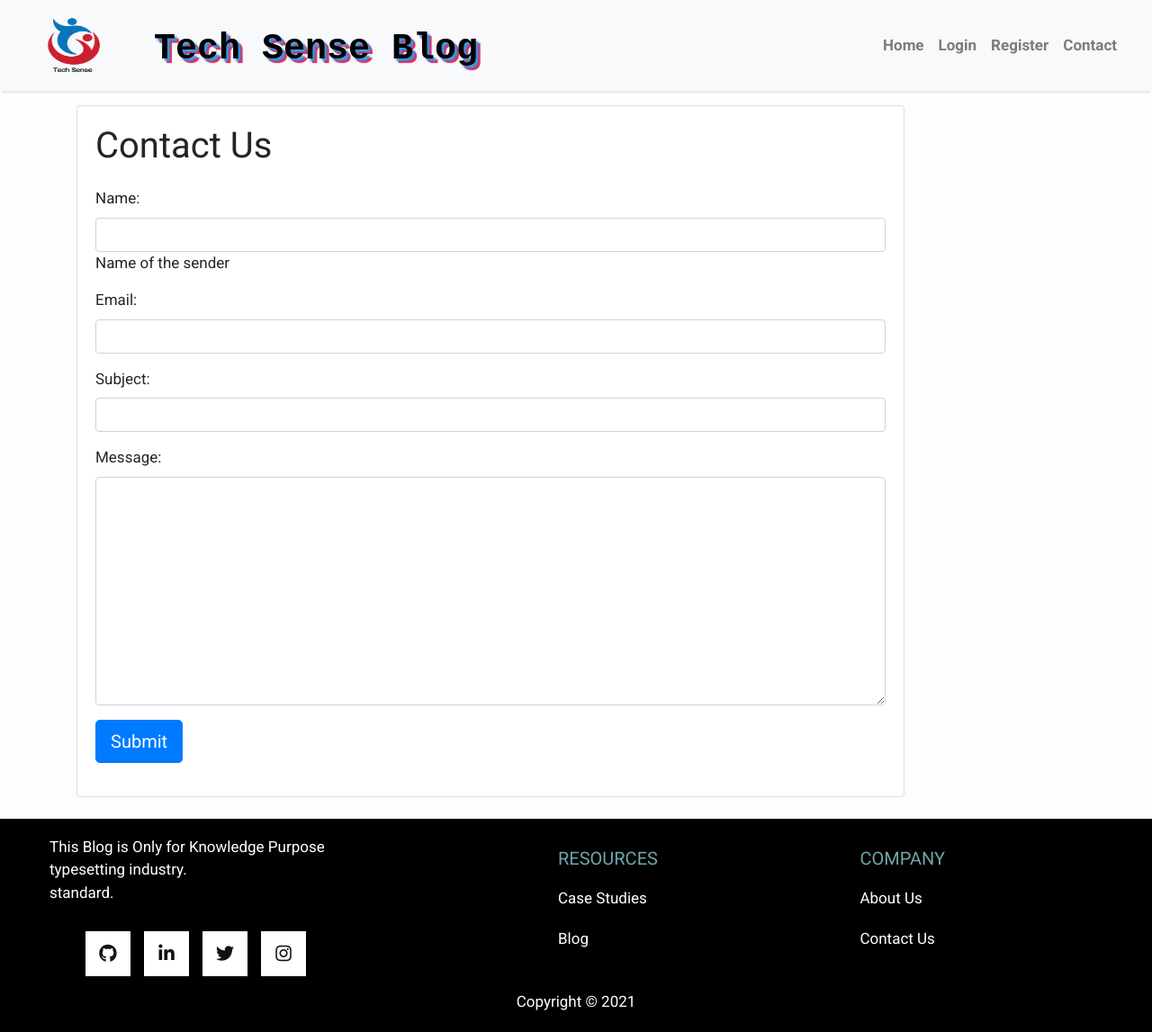
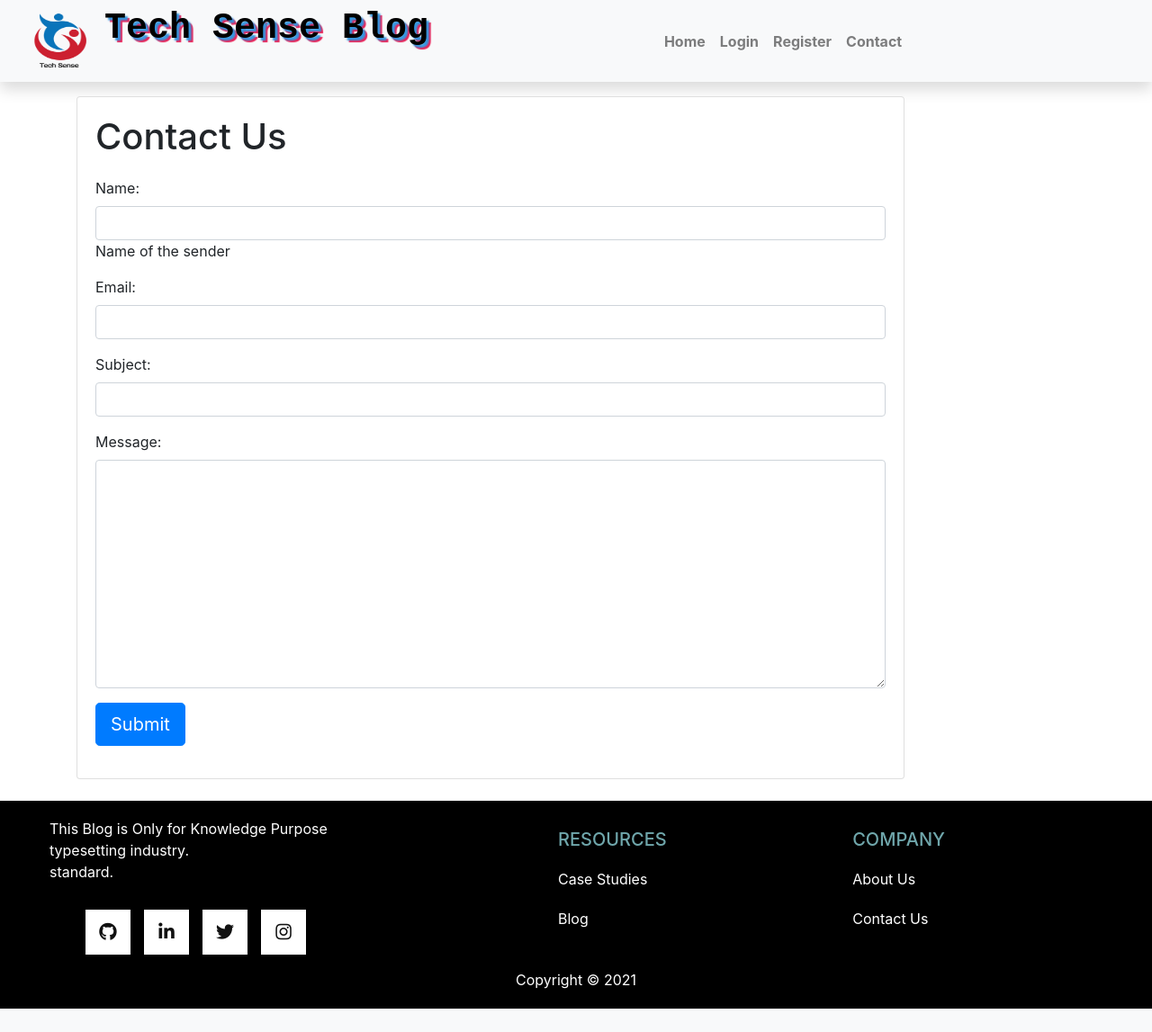
Before and after one commit to Gokul-R-13/Tech-Sense-Blog-Django, a Django app: page /contact/ in a window 1280 px wide. Shown: the whole page at 90% size. After the commit the page ends 1121 px from the top, so only its background shows below. Run offline with Django 3.2, Linux system fonts and the light colour scheme; parts of the project's set-up code (start-up, migrations or seed data) failed here and were passed over; some libraries are stand-ins or nearby versions.

Commit message:
After Navbar edit and deleted unused img

```diff
--- /dev/null
+++ b/blog/static/homepage.css
@@ -0,0 +1,106 @@
+.header img {
+    float: left;
+    width: 100px;
+    height: 75px;
+}
+
+.header h1 {
+    color:black;
+    text-shadow: 3px 3px 2px #3398E1,5px 5px 1px  #EE1D52;
+    font-family:Courier New;
+}
+
+body {
+    font-family: "Roboto";
+    font-size: 15px;
+    background-color: #fdfdfd;
+}
+.shadow {
+    box-shadow: 0 4px 2px -2px rgba(0, 0, 0, 0.1);
+}
+.btn-danger {
+    color: #fff;
+    background-color: #f00000;
+    border-color: #dc281e;
+}
+.masthead {
+    background: #3398E1;
+    height: auto;
+    padding-bottom: 15px;
+    box-shadow: 0 16px 48px #E3E7EB;
+    padding-top: 10px;
+}
+
+
+footer {
+position: static;
+width:100%;
+padding: 25px 25px;
+background-color: black;
+background-image: linear-gradient(rgba(0, 0, 0, 0.3));
+background-size: cover;
+background-position: center;
+background-repeat: no-repeat;
+}
+
+footer .container {
+display: flex; align-items: center;
+color: #fff;
+max-width: 1440px;
+margin: 0 auto;
+}
+
+.col-left {
+flex: 1;
+margin-right: 25px;
+}
+
+.col-left p { margin: 15px 0 30px; }
+
+.social-media-list { display: flex; }
+
+.social-media-list li {
+width: 50px; height: 50px;
+display: grid; place-items: center;
+transition: all 0.3s;
+background-color: #fff;
+cursor: pointer;
+}
+
+.social-media-list li:not(:last-child) {
+margin-right: 15px;
+}
+
+.social-media-list li:hover { background-color: #111; }
+
+.social-media-list a {
+    text-decoration: none;
+    color: #111;
+    font-size: 20px;
+}
+
+.social-media-list li:hover a { color: #fff; }
+
+.col-right {
+flex: 1;
+display: flex; justify-content: space-between;
+}
+
+.links-container { list-style: none; }
+
+
+.links-container h4 {
+color: #6fa6ab;
+text-transform: uppercase;
+font-size: 20px;
+}
+
+.links-container li { margin-top: 20px; }
+
+.links-container a {
+color: #fff;
+text-decoration: none;
+transition: all 0.3s;
+}
+
+.links-container li:hover a { color: #6fa6ab; }
--- a/blog/templates/base.html
+++ b/blog/templates/base.html
@@ -2,183 +2,106 @@
 <html>
 
 <head>
-    <title>TechSense Blog</title>
+    <title>Tech Sense Blog</title>
+
+    <link rel="icon" type="image/x-icon" href="{%  static 't_s-removebg-preview.png' %}">
+    <link rel="stylesheet" type="text/css" href="{% static 'homepage.css' %}">
+
+    <!-- Required meta tags -->
     <meta charset="utf-8">
-    <link rel="icon" type="image/x-icon" href="{%  static 't_s-removebg-preview.png' %}">
-    <link href="https://fonts.googleapis.com/css?family=Roboto:400,700" rel="stylesheet">
-    <meta name="google" content="notranslate" />
-    <meta name="viewport" content="width=device-width, initial-scale=1" />
+    <meta name="viewport" content="width=device-width, initial-scale=1, shrink-to-fit=no">
+
+    <!-- Bootstrap CSS -->
+    <link rel="stylesheet" href="https://stackpath.bootstrapcdn.com/bootstrap/4.4.1/css/bootstrap.min.css" integrity="sha384-Vkoo8x4CGsO3+Hhxv8T/Q5PaXtkKtu6ug5TOeNV6gBiFeWPGFN9MuhOf23Q9Ifjh" crossorigin="anonymous">
     <link rel="stylesheet" href="https://maxcdn.bootstrapcdn.com/bootstrap/4.0.0/css/bootstrap.min.css" integrity="sha384-Gn5384xqQ1aoWXA+058RXPxPg6fy4IWvTNh0E263XmFcJlSAwiGgFAW/dAiS6JXm" crossorigin="anonymous" />
     <link rel="stylesheet" href="https://cdnjs.cloudflare.com/ajax/libs/font-awesome/5.15.2/css/all.min.css" integrity="sha512-HK5fgLBL+xu6dm/Ii3z4xhlSUyZgTT9tuc/hSrtw6uzJOvgRr2a9jyxxT1ely+B+xFAmJKVSTbpM/CuL7qxO8w==" crossorigin="anonymous" />
-    <link rel="stylesheet" href="https://maxcdn.bootstrapcdn.com/font-awesome/4.5.0/css/font-awesome.min.css">
-    <link href="https://fonts.googleapis.com/css?family=Merriweather:400,900,900i" rel="stylesheet">
-    <script src="//ajax.googleapis.com/ajax/libs/jquery/1.4.2/jquery.min.js" type="text/javascript"></script>
 
-<style>
-    .header img {
-            float: left;
-            width: 100px;
-            height: 75px;
-        }
+    <script src="https://code.jquery.com/jquery-3.5.1.slim.min.js" integrity="sha384-DfXdz2htPH0lsSSs5nCTpuj/zy4C+OGpamoFVy38MVBnE+IbbVYUew+OrCXaRkfj" crossorigin="anonymous"></script>
+    <script src="https://cdn.jsdelivr.net/npm/popper.js@1.16.0/dist/umd/popper.min.js" integrity="sha384-Q6E9RHvbIyZFJoft+2mJbHaEWldlvI9IOYy5n3zV9zzTtmI3UksdQRVvoxMfooAo" crossorigin="anonymous"></script>
+    <script src="https://stackpath.bootstrapcdn.com/bootstrap/4.5.0/js/bootstrap.min.js" integrity="sha384-OgVRvuATP1z7JjHLkuOU7Xw704+h835Lr+6QL9UvYjZE3Ipu6Tp75j7Bh/kR0JKI" crossorigin="anonymous"></script>
 
-    .header h1 {
-        color:black;
-        text-shadow: 3px 3px 2px #3398E1,5px 5px 1px  #EE1D52;
-        font-family:Courier New;
-            position: relative;
-            top: 18px;
-            left: 40px;
-        }
-
-    body {
-        font-family: "Roboto", sans-serif;
-        font-size: 17px;
-        background-color: #fdfdfd;
-    }
-    .shadow {
-        box-shadow: 0 4px 2px -2px rgba(0, 0, 0, 0.1);
-    }
-    .btn-danger {
-        color: #fff;
-        background-color: #f00000;
-        border-color: #dc281e;
-    }
-    .masthead {
-        background: #3398E1;
-        height: auto;
-        padding-bottom: 15px;
-        box-shadow: 0 16px 48px #E3E7EB;
-        padding-top: 10px;
-    }
-
-
-    footer {
-    position: static;
-    width:100%;
-    padding: 25px 25px;
-    background-color: black;
-    background-image: linear-gradient(rgba(0, 0, 0, 0.3));
-    background-size: cover;
-    background-position: center;
-    background-repeat: no-repeat;
-    }
-
-    footer .container {
-    display: flex; align-items: center;
-    color: #fff;
-    max-width: 1440px;
-    margin: 0 auto;
-    }
-
-    .col-left {
-    flex: 1;
-    margin-right: 25px;
-    }
-
-    .col-left p { margin: 15px 0 30px; }
-
-    .social-media-list { display: flex; }
-
-    .social-media-list li {
-    width: 50px; height: 50px;
-    display: grid; place-items: center;
-    transition: all 0.3s;
-    background-color: #fff;
-    cursor: pointer;
-    }
-
-    .social-media-list li:not(:last-child) {
-    margin-right: 15px;
-    }
-
-    .social-media-list li:hover { background-color: #111; }
-
-    .social-media-list a {
-        text-decoration: none;
-        color: #111;
-        font-size: 20px;
-    }
-
-    .social-media-list li:hover a { color: #fff; }
-
-    .col-right {
-    flex: 1;
-    display: flex; justify-content: space-between;
-    }
-
-    .links-container { list-style: none; }
-
-
-    .links-container h4 {
-    color: #6fa6ab;
-    text-transform: uppercase;
-    font-size: 20px;
-    }
-
-    .links-container li { margin-top: 20px; }
-
-    .links-container a {
-    color: #fff;
-    text-decoration: none;
-    transition: all 0.3s;
-    }
-
-    .links-container li:hover a { color: #6fa6ab; }
-
-
-</style>
 </head>
-
 
 <body>
     <!-- Navigation -->
-    <nav class="navbar navbar-expand-lg navbar-light bg-light shadow" id="mainNav">
-        <div class="container-fluid">
-            <a class="navbar-brand" href="{% url 'home' %}">
+    <nav class="navbar navbar-expand-lg navbar-light bg-light shadow">
         <div class="header">
             <img src="{% static 'logo.png' %}" alt="logo" />
-                    <h1><b>Tech Sense Blog</b></h1>
+            <h1 class="navbar-nav mx-auto"><b>Tech Sense Blog</b></h1>
         </div>
-            </a>
 
-            <div class="collapse navbar-collapse" id="navbarResponsive">
-                <ul class="navbar-nav ml-auto">
-                    <li class="nav-item text-black">
+        <button class="navbar-toggler" type="button" data-toggle="collapse" data-target="#navbarSupportedContent" aria-controls="navbarSupportedContent" aria-expanded="false" aria-label="Toggle navigation">
+          <span class="navbar-toggler-icon"></span>
+        </button>
+
+        <div class="collapse navbar-collapse" id="navbarSupportedContent">
+
+          <ul class="navbar-nav mx-auto">
             <a class="nav-link text-black font-weight-bold" href="{% url 'home' %}">Home</a>
+
+            {% if user.is_authenticated %}
+                <li class="nav-item text-black font-weight-bold">
+                    <a class="nav-link font-weight-bold text-light bg-dark" >Welcome back, {{ user.username | capfirst  }}</a>
                 </li>
 
-                    {% if user.is_authenticated %}
-                        <li class="nav-item text-black">
-                            <a class="nav-link font-weight-bold text-light bg-dark" >Welcome back, {{ user.username }}</a>
-                        </li>
-                        <li class="nav-item text-black">
-                            <a class="nav-link text-black font-weight-bold" href="{% url 'add_post' %}">Add Post</a>
+                <li class="nav-item text-black font-weight-bold">
+                <a class="nav-link" href="{% url 'add_post' %}">Add Post</a>
                 </li>
 
-                        <li class="nav-item text-black">
-                            <a class="nav-link text-black font-weight-bold" href="{% url 'logout' %}">Logout</a>
+                <li class="nav-item text-black font-weight-bold">
+                <a class="nav-link" href="{% url 'logout' %}">Logout</a>
                 </li>
 
 
                 {% else %}
-                        <li class="nav-item text-black">
-                            <a class="nav-link text-black font-weight-bold" href="{% url 'login' %}">Login</a>
+                    <li class="nav-item text-black font-weight-bold">
+                        <a class="nav-link" href="{% url 'login' %}">Login</a>
                     </li>
 
-                        <li class="nav-item text-black">
-                            <a class="nav-link text-black font-weight-bold" href="{% url 'register' %}">Register</a>
+                    <li class="nav-item text-black font-weight-bold">
+                        <a class="nav-link" href="{% url 'register' %}">Register</a>
                     </li>
 
                 {% endif %}
-
                     <li class="nav-item text-black">
                         <a class="nav-link text-black font-weight-bold" href="{% url 'contact' %}">Contact</a>
                     </li>
-
             </ul>
         </div>
+      </nav>
+    <!--<nav class="navbar navbar-expand-sm justify-content-end">
+        <div class="container-fluid">
+        <div class="header ">
+            <img src="{% static 'logo.png' %}" alt="logo" />
+            <h1><b>Tech Sense Blog</b></h1>
         </div>
-    </nav>
+        <div class="collapse navbar-collapse justify-content-end" id="navbarResponsive">
+            <ul class="navbar-nav ml-auto">
+
+                {% if user.is_authenticated %}
+                    <li class="nav-item">
+                        <a class="nav-link font-weight-bold text-light bg-dark" >Welcome, {{ user.username }}</a>
+                    </li>
+                    <li class="nav-item">
+                        <a class="nav-link text-black font-weight-bold " href="{% url 'add_post' %}">Add Post</a>
+                    </li>
+                    <li class="nav-item">
+                        <a class="nav-link text-black font-weight-bold " href="{% url 'logout' %}"><span class="glyphicon glyphicon-log-out"></span> Logout</a>
+                    </li>
+                {% else %}
+                    <li class="nav-item">
+                        <a class="nav-link text-black font-weight-bold " href="{% url 'register' %}"><span class="glyphicon glyphicon-user"></span> Sign Up</a></li>
+                    </li>
+                    <li class="nav-item">
+                        <a class="nav-link text-black font-weight-bold " href="{% url 'login' %}"><span class="glyphicon glyphicon-log-in"></span> Login</a></a>
+                    </li>
+                {% endif %}
+                    <li class="nav-item text-black">
+                        <a class="nav-link text-black font-weight-bold" href="{% url 'contact' %}">Contact US</a>
+                    </li>
+            </ul>
+        </div></div>
+      </nav>-->
 
         {% block content %}
         <!-- Content Goes here -->
@@ -191,8 +114,8 @@
                     <p>This Blog is Only for Knowledge Purpose<br>typesetting industry.<br>standard.</p>
                     <ul class="social-media-list">
                         <li><a href="https://github.com/Gokul-R-13"><i class="fab fa-github"></i></a></li>
-                        <li><a href="#"><i class="fab fa-linkedin-in"></i></a></li>
-                        <li><a href="#"><i class="fab fa-twitter"></i></a></li>
+                        <li><a href="https://www.linkedin.com/"><i class="fab fa-linkedin-in"></i></a></li>
+                        <li><a href="https://www.twitter.com/"><i class="fab fa-twitter"></i></a></li>
                         <li><a href="https://www.instagram.com/kiran24800"><i class="fab fa-instagram"></i></a></li>
                     </ul>
                 </div>
```
Also changed, not shown: blog/static/Parkermew_Library-removebg-preview.png (deleted), blog/static/Tech Sense (1).png (deleted), blog/static/Tech Sense.png (deleted), blog/static/Tech_Sense-removebg.png (deleted), blog/static/Tech_Sense__1_-removebg-preview.png (deleted), blog/static/bg1.jpg (deleted), blog/static/huge (1).png (deleted), blog/static/huge (2).png (deleted), blog/static/huge (3).png (deleted), blog/static/huge (4).png (deleted), blog/static/huge (5).png (deleted), blog/static/huge (6).png (deleted), blog/static/huge.png (deleted), blog/static/huge__6_-removebg-preview.png (deleted), 2 more files. Lines whose indentation alone changed are shown as unchanged.
